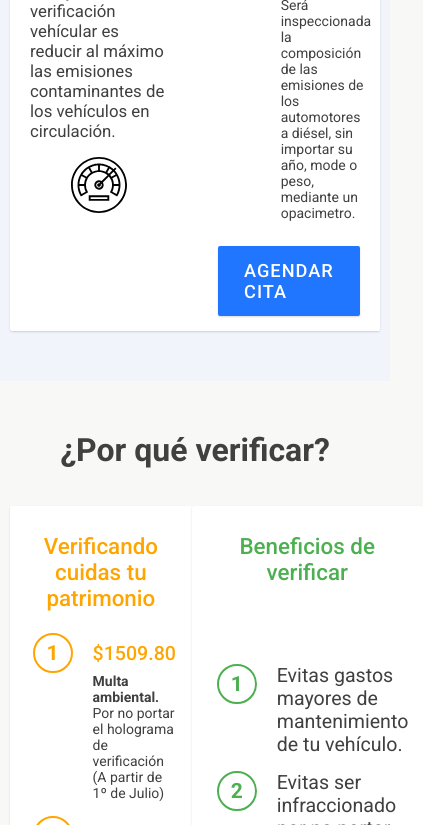
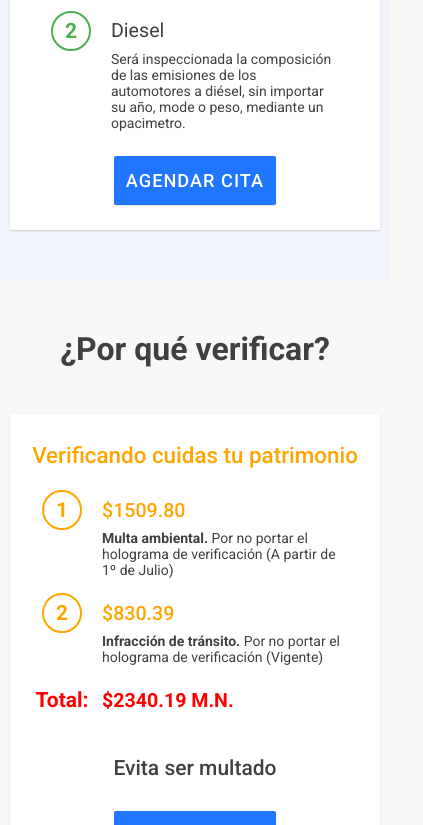
Before and after one commit to dobletaptap/verificacion-cuevas, a plain HTML site: page index.html in a window 390 px wide. Shown: the part 1175-2000 px from the top of the page, 423 px wide, since content can reach past the window. Drawn offline with Linux system fonts and the light colour scheme.

Commit message:
Added responsive for iphone 8 plus

```diff
--- a/index.html
+++ b/index.html
@@ -183,7 +183,7 @@
                             </div>
                             <div class="c-benefits__list-item">
                                 <div class="c-benefits__list-item__bullet">2</div>
-                                <p class="c-benefits__list-item__title">Apoyas proyextos de desarrollo para conservar, preservar al medio ambiente y mitigar los efectos nocivos de nuestras actividades cotidianas.</p>
+                                <p class="c-benefits__list-item__title">Apoyas proyectos de desarrollo para conservar, preservar al medio ambiente y mitigar los efectos nocivos de nuestras actividades cotidianas.</p>
                             </div>
                         </div>
                         <div class="u-arranger u-arranger--center">
--- a/scss/components/_benefits.scss
+++ b/scss/components/_benefits.scss
@@ -93,4 +93,8 @@ $benefits-money: orange;
             width: 90%;
         }
     }
+
+    @include iphone-8-plus {
+        margin: 10px 0;
+    }
 }
--- a/scss/components/_calendar.scss
+++ b/scss/components/_calendar.scss
@@ -44,4 +44,9 @@ $calendar-blue: #03a9f4;
             background: $calendar-blue;
         }
     }
+
+    @include iphone-8-plus {
+        font-size: 12px;
+        text-align: center;
+    }
 }
--- a/scss/components/_cta.scss
+++ b/scss/components/_cta.scss
@@ -60,4 +60,11 @@ $cta-green: #4caf50;
         border-color: $cta-green;
 
     }
+
+    @include iphone-8-plus {
+        padding: 12px 10px;
+        &--big {
+            font-size: 1.5em;
+        }
+    }
 }
--- a/scss/components/_form.scss
+++ b/scss/components/_form.scss
@@ -75,4 +75,18 @@
             transform: translateY(5px);
         }
     }
+
+    @include iphone-8-plus {
+        font-size: 14px;
+        padding: 20px;
+
+        &__input-divider {
+            align-items: flex-end;
+        }
+
+        &__button-container {
+            display: flex;
+            justify-content: center;
+        }
+    }
 }
--- a/scss/components/_header.scss
+++ b/scss/components/_header.scss
@@ -8,6 +8,7 @@
     font-weight: 500;
     position: fixed;
     width: 100%;
+    z-index: 9;
 
     &__list {
         display: flex;
--- a/scss/components/_hero.scss
+++ b/scss/components/_hero.scss
@@ -2,7 +2,7 @@
     height: 70vh;
     background-image: url('../img/hero.png');
     background-size: cover;
-    background-position: left;
+    background-position: center;
     color: white;
 
     &__title {
@@ -14,4 +14,14 @@
         font-size: 1.6em;
         text-shadow: 1px 1px rgba(0,0,0,.25);
     }
+
+    @include iphone-8-plus {
+        font-size: 14px;
+        text-align: center;
+        height: 50vh;
+
+        &__title {
+            margin-bottom: 0;
+        }
+    }
 }
--- a/scss/components/_info.scss
+++ b/scss/components/_info.scss
@@ -10,9 +10,11 @@
         padding-left: 20px;
         align-self: center;
     }
+
     &__text {
         font-size: 1.2em;
     }
+
     &__icon {
         width: 40%;
         display: block;
@@ -23,4 +25,12 @@
     @include ipad {
         font-size: 14px;
     }
+
+    @include iphone-8-plus {
+        grid-template-columns: 1fr;
+
+        &__column {
+            padding: 0 10px;
+        }
+    }
 }
--- a/scss/components/_map.scss
+++ b/scss/components/_map.scss
@@ -28,4 +28,8 @@
             color: $color__accent-main;
         }
     }
+
+    @include iphone-8-plus {
+        font-size: 12px;
+    }
 }
--- a/scss/style.scss
+++ b/scss/style.scss
@@ -67,11 +67,11 @@ section:nth-child(odd) {
     background-image: url('../img/turtle.jpg');
     background-position: center;
     background-size: cover;
-    padding: 100px 0;
+    padding: 50px 0;
 }
 
 #guacamaya {
-    padding: 100px 0;
+    padding: 50px 0;
     background-image: url('../img/guacamaya.jpg');
     background-position: center;
     background-size: cover;
--- a/scss/utils/_arranger.scss
+++ b/scss/utils/_arranger.scss
@@ -7,6 +7,7 @@
     }
     &--divide {
         justify-content: space-between;
+        flex-direction: column;
     }
     &--left {
         flex-direction: row-reverse;
--- a/scss/utils/_container.scss
+++ b/scss/utils/_container.scss
@@ -8,4 +8,8 @@
         width: 70%;
         margin: 0 auto;
     }
+
+    @include iphone-8-plus {
+        width: 100%;
+    }
 }
```
Also changed, not shown: css/style.min.css, scss/style.css, 2 other files.
